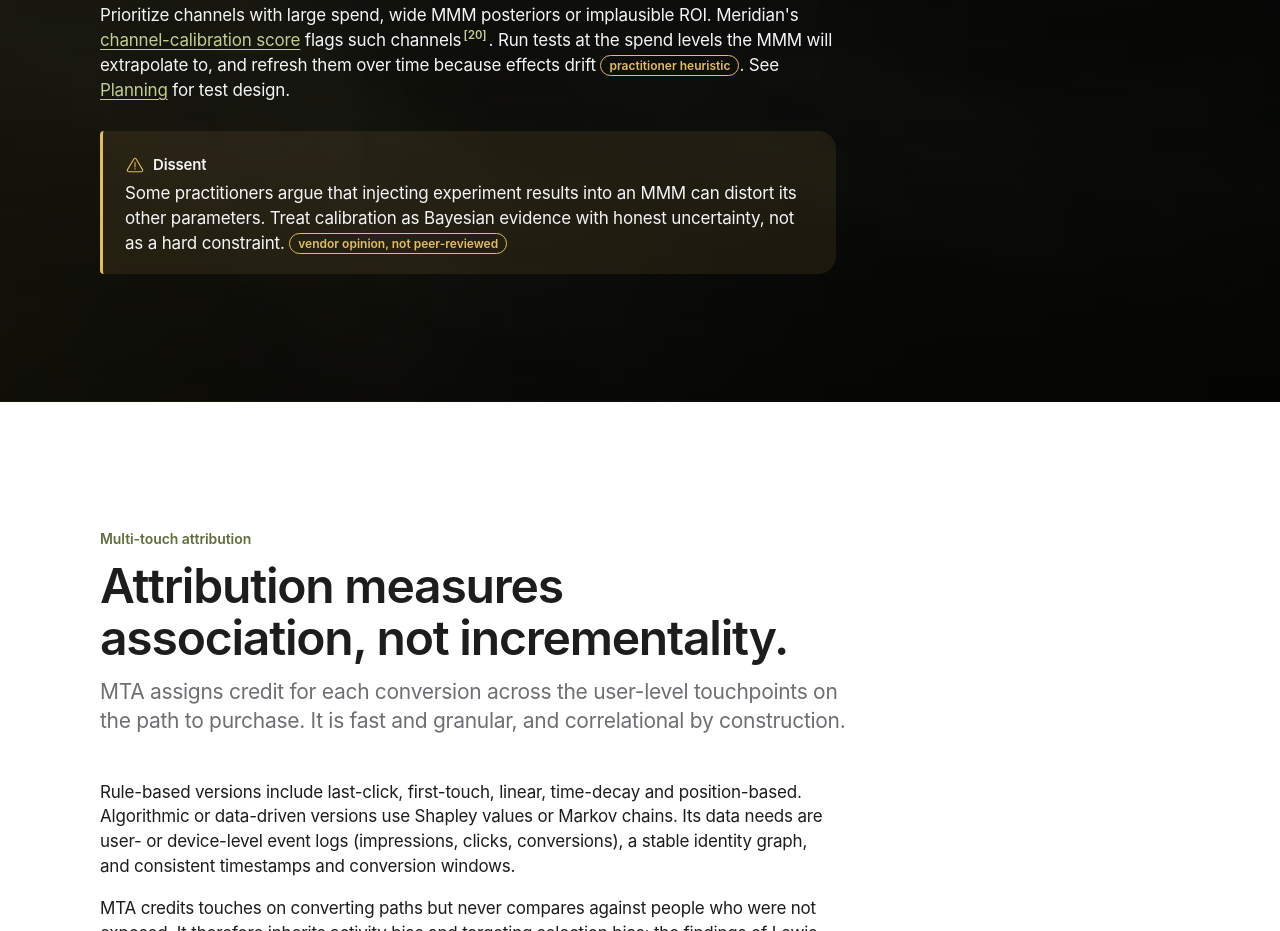
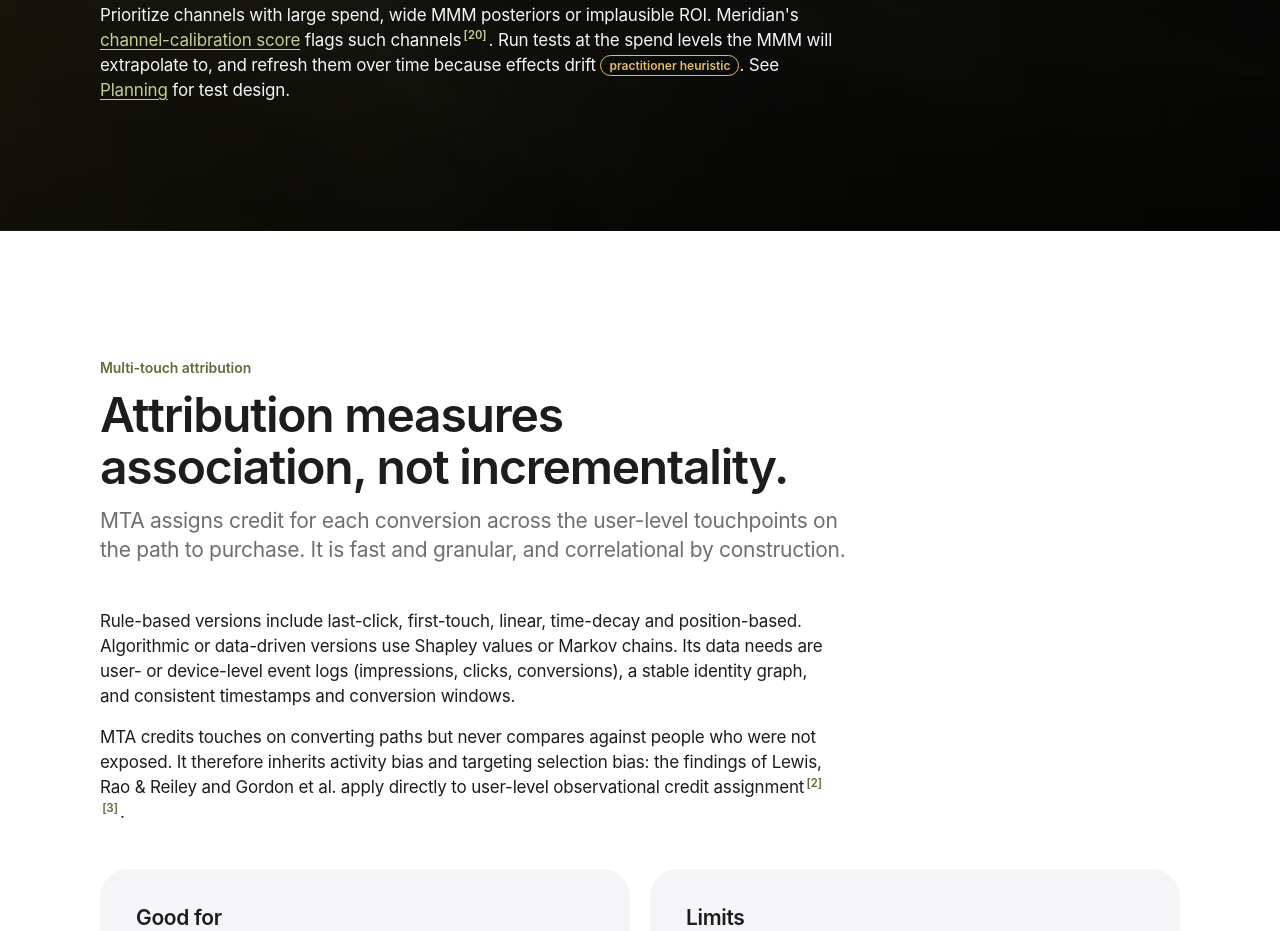
Before and after one commit to redam94/geo-vs-user-level-testing, a plain HTML site: page other-methods.html in a window 1280 px wide. Shown: the part 8892-9823 px from the top of the page. Drawn offline with Linux system fonts and the light colour scheme.

Commit message:
fix: remove unsourced MMM calibration dissent note

```diff
--- a/other-methods.html
+++ b/other-methods.html
@@ -312,10 +312,6 @@
           <h3>Choose experiments with the MMM in mind</h3>
           <p>Prioritize channels with large spend, wide MMM posteriors or implausible ROI. Meridian's <a href="https://developers.google.com/meridian/docs/post-modeling/channel-recommendation">channel-calibration score</a> flags such channels<sup class="cite"><a href="#ref-20">20</a></sup>. Run tests at the spend levels the MMM will extrapolate to, and refresh them over time because effects drift <span class="flag">practitioner heuristic</span>. See <a href="planning.html">Planning</a> for test design.</p>
 
-          <div class="callout caveat">
-            <p class="callout-title"><span class="icon icon-warning" aria-hidden="true"></span>Dissent</p>
-            <p>Some practitioners argue that injecting experiment results into an MMM can distort its other parameters. Treat calibration as Bayesian evidence with honest uncertainty, not as a hard constraint. <span class="flag">vendor opinion, not peer-reviewed</span></p>
-          </div>
         </div>
       </div>
     </section>
```
Also changed, not shown: compare.html (+0 -4 lines), planning.html (+0 -4 lines).
